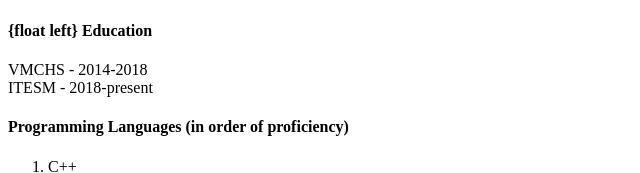
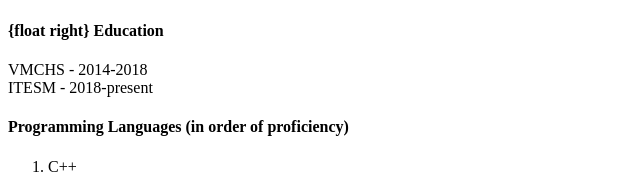
Before and after one commit to CL6148/DesarrolloWebLab01, a plain HTML site: page index.html in a window 1280 px wide. Shown: the part 334-507 px from the top of the page, 0-640 px from the left. Drawn offline with Linux system fonts and the light colour scheme.

Commit message:
Update index.html

```diff
--- a/index.html
+++ b/index.html
@@ -15,7 +15,7 @@
     </h3>
     <img src="https://www.ashoka.org/sites/default/files/tec-de-monterrey-logo.png" alt="Logo ITESM" width="400" height="210">
     </center>
-    <h4> {float left}
+    <h4> {float right}
       <b>Education</b>
     </h4>
     <p>
```
